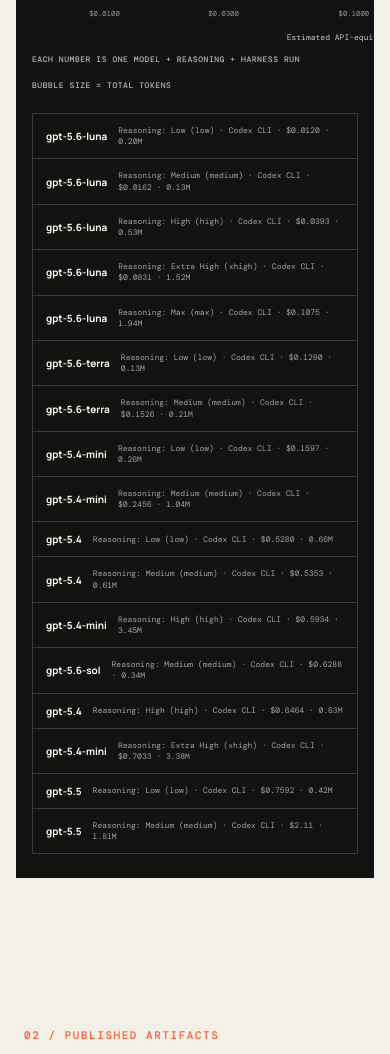
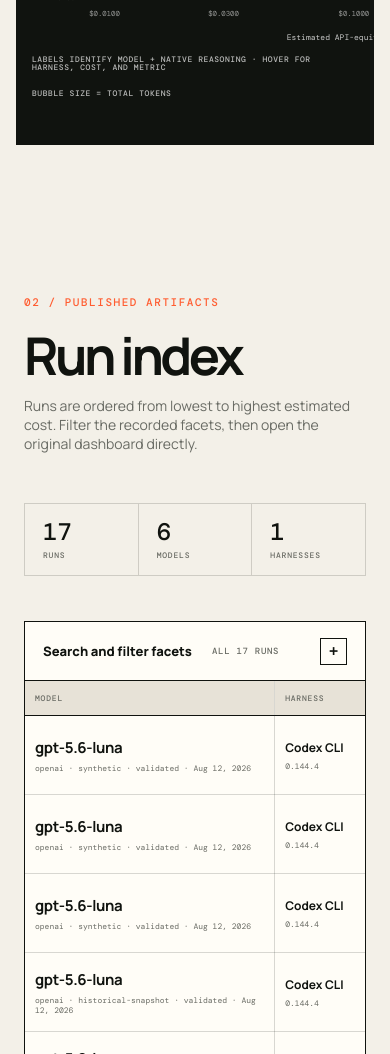
Before and after one commit to ryanbieber/benchmark-real-ai, a website: page index.html in a window 390 px wide. Shown: the part 1367-2421 px from the top of the page. Drawn offline with nearby package versions, Linux system fonts and the light colour scheme.

Commit message:
Remove redundant plot detail list

```diff
--- a/app.js
+++ b/app.js
@@ -198,7 +198,6 @@
   $('#tradeoff-description').textContent = metric.description;
   if (!points.length) {
     $('#tradeoff-plot').textContent = 'No priced runs are available.';
-    $('#plot-key').innerHTML = '';
     return;
   }
 
@@ -239,7 +238,6 @@
   }).join('');
 
   $('#tradeoff-plot').innerHTML = `<svg viewBox="0 0 ${width} ${height}" role="img" aria-labelledby="tradeoff-svg-title tradeoff-svg-desc"><title id="tradeoff-svg-title">Estimated cost versus ${escapeHtml(metric.label)}</title><desc id="tradeoff-svg-desc">Each labeled point is one model, reasoning setting, and harness run. Labels show the model and native reasoning setting. Bubble size represents total tokens. Point color has no categorical meaning.</desc><g class="plot-grid">${grid}${costTicks}</g>${frontierPath}${circles}<text class="axis-title" x="${margin.left + chartWidth / 2}" y="${height - 15}" text-anchor="middle">Estimated API-equivalent cost, USD (log scale)</text><text class="axis-title" transform="translate(18 ${margin.top + chartHeight / 2}) rotate(-90)" text-anchor="middle">${escapeHtml(metric.label)}</text></svg>`;
-  $('#plot-key').innerHTML = points.map((point) => `<a href="${escapeHtml(point.run.artifacts.displayHtml)}"><b class="plot-key-model">${escapeHtml(point.run.model.name)}</b><span>Reasoning: ${escapeHtml(reasoningDescription(point.run))} · ${escapeHtml(point.run.harness.name)} · ${formatCost(point.cost)} · ${escapeHtml(metric.format(point.value))}</span></a>`).join('');
 }
 
 function render() {
--- a/index.html
+++ b/index.html
@@ -62,9 +62,8 @@
           </div>
           <div class="tradeoff-plot-wrap" id="tradeoff-plot" aria-live="polite"></div>
           <div class="tradeoff-legend">
-            <span>Each number is one model + reasoning + harness run</span><span class="bubble-note">Bubble size = total tokens</span>
+            <span>Labels identify model + native reasoning · Hover for harness, cost, and metric</span><span class="bubble-note">Bubble size = total tokens</span>
           </div>
-          <div class="plot-key" id="plot-key" aria-label="Plot point details"></div>
         </div>
       </section>
 
--- a/styles.css
+++ b/styles.css
@@ -196,12 +196,6 @@
 .tradeoff-legend { display: flex; gap: 18px; flex-wrap: wrap; margin: 4px 0 24px 78px; color: rgba(255,255,255,.7); font: 500 8px/1 var(--mono); text-transform: uppercase; letter-spacing: .07em; }
 .tradeoff-legend span { display: inline-flex; align-items: center; gap: 7px; }
 .tradeoff-legend .bubble-note { margin-left: auto; }
-.plot-key { display: grid; grid-template-columns: repeat(2, minmax(0, 1fr)); border-top: 1px solid rgba(255,255,255,.17); border-left: 1px solid rgba(255,255,255,.17); }
-.plot-key a { min-width: 0; display: flex; align-items: center; gap: 11px; padding: 11px 13px; border-right: 1px solid rgba(255,255,255,.17); border-bottom: 1px solid rgba(255,255,255,.17); color: inherit; text-decoration: none; }
-.plot-key a:hover { background: rgba(255,255,255,.07); }
-.plot-key b.plot-key-model { flex: 0 0 auto; color: var(--white); font: 700 10px/1.2 var(--sans); }
-.plot-key span { min-width: 0; color: rgba(255,255,255,.62); font: 400 8px/1.4 var(--mono); overflow-wrap: anywhere; }
-.plot-key strong { color: var(--white); }
 .premise-grid { display: grid; grid-template-columns: 1.05fr .95fr; gap: 100px; align-items: start; }
 .premise h2, .protocol h2, .explorer h2 { max-width: 720px; margin: 0; font-size: clamp(42px, 5vw, 68px); line-height: 1.03; letter-spacing: -.055em; }
 .premise-copy { padding-top: 8px; }
@@ -277,7 +271,6 @@
   .tradeoff-plot-wrap svg { min-width: 700px; }
   .tradeoff-legend { margin-left: 0; }
   .tradeoff-legend .bubble-note { width: 100%; margin-left: 0; }
-  .plot-key { grid-template-columns: 1fr; }
   .premise-grid, .protocol-head { display: grid; grid-template-columns: 1fr; gap: 30px; }
   .clear-button { min-height: 38px; }
   footer { padding: 40px 24px; grid-template-columns: 1fr; gap: 22px; text-align: left; }
```
Also changed, not shown: tests/browser/showcase.spec.mjs (+1 -4 lines).
